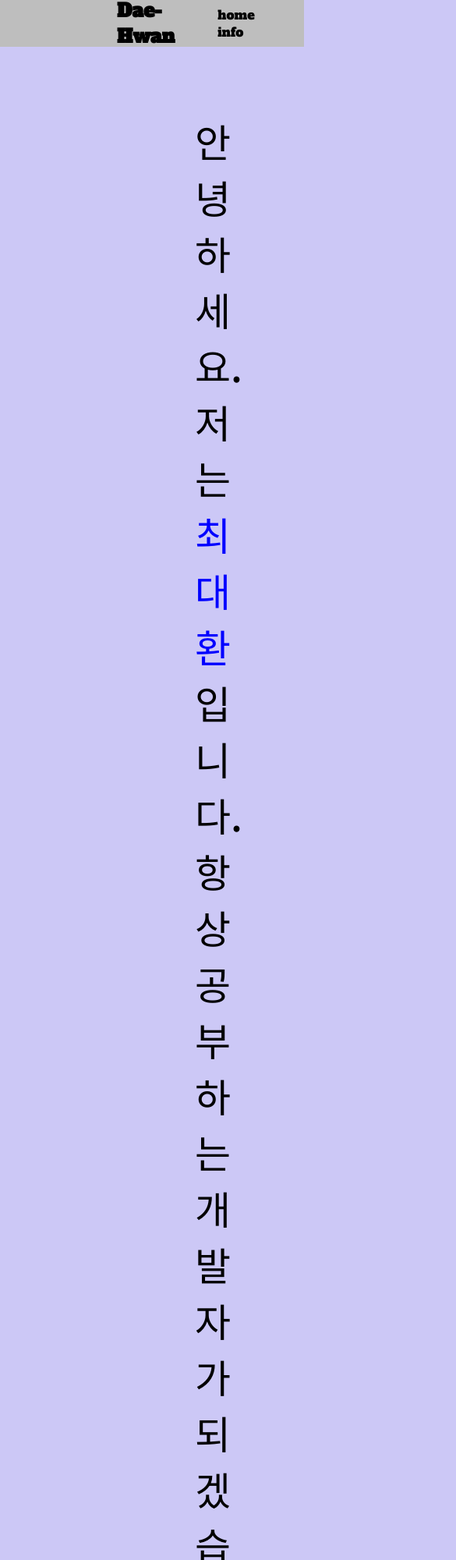
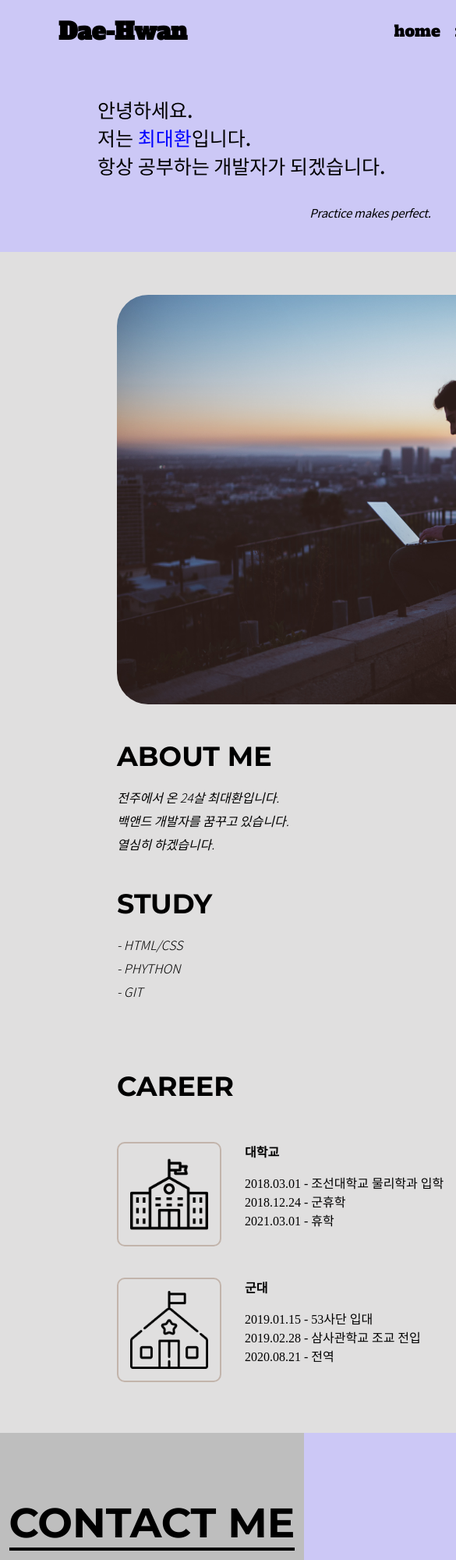
Before and after one commit to Dae-Hwan/PORTFOLIO, a plain HTML site: page index.html in a window 390 px wide. Shown: the top 2000 px of the page at 78% size, 585 px wide, since content can reach past the window. Drawn offline with Linux system fonts and the light colour scheme.

Commit message:
제출용 자기소개 페이지 최종본

```diff
--- a/css/style.css
+++ b/css/style.css
@@ -11,9 +11,7 @@ body {
     flex-direction: row;
     align-items: center;
     justify-content: space-between;
-    background-color: rgb(190, 190, 190);
-    height: 60px;
-
+    height: 80px;
 }
 
 ul {
@@ -31,14 +29,14 @@ li {
 .site-name {
     margin: 0;
     font-family: 'Alfa Slab One', cursive;
-    font-size: 24px;
+    font-size: 30px;
     color: black;
     margin-left: 150px;
 }
 
 .nav-menu {
     font-family: 'Alfa Slab One', cursive;
-    font-size: 16px;
+    font-size: 20px;
 }
 
 a {
@@ -99,6 +97,7 @@ a:hover {
 #profile-picture {
     width: 500px;
     margin-right: 60px;
+    border-radius: 40px;
 }
 
 .introduction>h2 {
@@ -114,7 +113,7 @@ a:hover {
     margin-bottom: 40px;
 }
 
- #capability {
+ .explain {
      font-family: 'Montserrat', sans-serif;
      font-weight: 400;
      font-size: 20px;
@@ -122,14 +121,14 @@ a:hover {
      line-height: 30px;
  }
 
- /* experience section */
- .experience-menu {
+ /* career section */
+ .career-menu {
      font-family: 'Montserrat', sans-serif;
      font-size: 35px;
      margin: 30px 0;
  }
 
- .experience-section {
+ .career-section {
      display: flex;
      flex-direction: column;
      justify-content: flex-start;
@@ -137,13 +136,13 @@ a:hover {
      margin-top: 20px;
  }
 
- .experience{
+ .career{
     display: flex;
     flex-direction: row;
     margin-bottom: 40px;
  }
 
- .experience-icon {
+ .career-icon {
      width: 100px;
      height: 100px;
      padding: 15px;
@@ -151,11 +150,11 @@ a:hover {
      border-radius: 10px;
  }
 
- .experience-intro {
+ .career-intro {
      margin-left: 30px;
  }
 
- .experience-name {
+ .career-name {
     font-family: 'Montserrat', sans-serif;
     font-weight: 700;
     margin-top: 0;
@@ -175,7 +174,7 @@ a:hover {
 
 .contact {
     font-family: 'Montserrat', sans-serif;
-    font-size: 50px;
+    font-size: 53px;
     font-weight: 700;
     padding-top: 30px;
     margin-bottom: 20px;
@@ -194,7 +193,7 @@ a:hover {
 }
 
 .info>p {
-    margin-left: 33px;
+    margin-left: 50px;
     text-align: left;
 }
 
@@ -207,3 +206,218 @@ a[title="Flaticon"]:hover {
     color: black;
     text-decoration: underline;
 }
+
+@media(max-width: 1260px) {
+    /* navigator */
+
+.navigator {
+    display: flex;
+    flex-direction: row;
+    align-items: center;
+    justify-content: space-between;
+    height: 80px;
+    min-width: 700px;
+}
+
+ul {
+    margin: 0;
+    margin-right: 75px;
+}
+
+li {
+    display: inline;
+    align-self: center;
+    margin: 0;
+    margin-left: 15px;
+}
+
+.site-name {
+    margin: 0;
+    font-family: 'Alfa Slab One', cursive;
+    font-size: 30px;
+    color: black;
+    margin-left: 75px;
+}
+
+.nav-menu {
+    font-family: 'Alfa Slab One', cursive;
+    font-size: 20px;
+}
+
+a {
+    color: black;
+    text-decoration: none;
+}
+
+a:hover {
+    color: white;
+    transition: 0.3s;
+}
+
+/* main */
+.main-board {
+    display: flex;
+    flex-direction: column;
+    margin: 0;
+    padding: 25px 125px;
+    background-color: #CCC8F6;
+    min-width: 700px;
+}
+
+.korean-comment {
+    font-family: 'Noto Sans KR', sans-serif;
+    font-weight: 500;
+    font-size: 25px;
+}
+
+.english-comment {
+    font-family: 'Noto Sans KR', sans-serif;
+    font-weight: 400;
+    font-size: 15px;
+    font-style: italic;
+    letter-spacing: -0.3px;
+    text-align: center;
+
+}
+
+.highlight {
+    color: blue;
+}
+
+/* frame */
+.frame {
+    padding: 25px 150px;
+    display: flex;
+    flex-direction: column;
+    min-width: 700px;
+
+    background-color: rgb(224, 223, 223);
+}
+
+/* profile-secton */
+.profile-section {
+    display: flex;
+    flex-direction: column;
+    align-items: flex-start;
+    margin: 15px 0;
+}
+
+#profile-picture {
+    width: 100%;
+    margin: 15px auto;
+    border-radius: 40px;
+}
+/*
+.introduction {
+    display: grid;
+    grid-template-columns: 1fr 1fr;
+} */
+
+.introduction>h2 {
+    margin: 30px 0 15px 0;
+    font-family: 'Montserrat', sans-serif;
+    font-size: 35px;
+}
+
+.introduction>p {
+    font-family: 'Noto Sans KR', sans-serif;
+    font-weight: 300;
+    font-size: 16px;
+    margin-bottom: 40px;
+}
+
+ .explain {
+     font-family: 'Montserrat', sans-serif;
+     font-weight: 400;
+     font-size: 20px;
+     font-style: italic;
+     line-height: 30px;
+ }
+
+ /* experience section */
+ .career-menu {
+     font-family: 'Montserrat', sans-serif;
+     font-size: 35px;
+     margin: 30px 0;
+ }
+
+ .career-section {
+     display: flex;
+     flex-direction: column;
+     justify-content: flex-start;
+     align-content: center;
+     margin-top: 20px;
+ }
+
+ .career{
+    display: flex;
+    flex-direction: row;
+    margin-bottom: 40px;
+ }
+
+ .career-icon {
+     width: 100px;
+     height: 100px;
+     padding: 15px;
+     border: 2px solid #C2B4AB;
+     border-radius: 10px;
+ }
+
+ .career-intro {
+     margin-left: 30px;
+ }
+
+ .career-name {
+    font-family: 'Montserrat', sans-serif;
+    font-weight: 700;
+    margin-top: 0;
+    margin-bottom: 10px;
+ }
+
+ /* footer section */
+ .footer {
+     background-color: rgb(190, 190, 190);
+    display: flex;
+    flex-direction: column;
+    align-items: center;
+    padding-bottom: 50px;
+    text-align: center;
+}
+
+
+.contact {
+    font-family: 'Montserrat', sans-serif;
+    font-size: 53px;
+    font-weight: 700;
+    padding-top: 30px;
+    margin-bottom: 20px;
+    border-bottom: 4px solid black;
+}
+
+.links {
+    font-family: 'Montserrat', sans-serif;
+    font-size: 30px;
+    font-weight: 400;
+    text-align: center;
+}
+
+.links>a {
+    margin: 0 10px;
+}
+
+.info>p {
+    margin-left: 50px;
+    text-align: left;
+}
+
+a[title="Good Ware"]:hover {
+    color: black;
+    text-decoration: underline;
+}
+
+a[title="Flaticon"]:hover {
+    color: black;
+    text-decoration: underline;
+}
+
+}
--- a/index.html
+++ b/index.html
@@ -25,6 +25,8 @@
         </ul>
     </nav>
 
+
+
     <div class="main-board">
         <h1 class="korean-comment">안녕하세요.<br>
             저는 <span class='highlight'>최대환</span>입니다. <br>
@@ -37,30 +39,30 @@
             <img id="profile-picture" src="images/developer.jpg">
             <div class="introduction">
                 <h2>ABOUT ME</h2>
-                <p>백앤드 개발자를 꿈꾸는 전주에서 온 24살 최대환입니다.<br>열심히하겠습니다
+                <p class="explain">전주에서 온 24살 최대환입니다.<br>백앤드 개발자를 꿈꾸고 있습니다.<br>열심히 하겠습니다.
                 </p>
-                <h2>CAPABILITY</h2>
-                <p id="capability">fiejfke<br>jifejf</p>
+                <h2>STUDY</h2>
+                <p class="explain">- HTML/CSS<br>- PHYTHON<br>- GIT</p>
 
             </div>
         </div>
 
-        <h5 class="experience-menu">EXPERIENCE</h5>
+        <h5 class="career-menu">CAREER</h5>
 
-        <div class="experience-section">
-            <div class="experience">
-                <img class="experience-icon" src="images/university.png">
-                <div class="experience-intro">
-                    <h4 class="experience-name">조선대학교</h4>
-                    <p>2018.3.1 조선대학교 물리학과 입학<br>2018.12.24 군휴학<br>2021.3.1 휴학</p>
+        <div class="career-section">
+            <div class="career">
+                <img class="career-icon" src="images/university.png">
+                <div class="career-intro">
+                    <h4 class="career-name">대학교</h4>
+                    <p>2018.03.01 - 조선대학교 물리학과 입학<br>2018.12.24 - 군휴학<br>2021.03.01 - 휴학</p>
                 </div>
             </div>
 
-            <div class="experience">
-                <img class="experience-icon" src="images/military.png">
-                <div class="experience-intro">
-                    <h4 class="experience-name">군대</h4>
-                    <p>2019.1.15입대<br>2020.8.21 전역</p>
+            <div class="career">
+                <img class="career-icon" src="images/military.png">
+                <div class="career-intro">
+                    <h4 class="career-name">군대</h4>
+                    <p>2019.01.15 - 53사단 입대<br>2019.02.28 - 삼사관학교 조교 전입<br>2020.08.21 - 전역</p>
                 </div>
             </div>
         </div>
@@ -71,7 +73,7 @@
         <div class="info">
             <div class="links">
                 <a href="https://velog.io/@gigymi2005" target="_blank">BLOG</a>
-                <a>INSTAGRAM</a>
+                <a href="https://www.instagram.com/daehwan1501/" target="_blank">INSTAGRAM</a>
             </div>
             <p>email: choidaehwan9282@gmail.com<br>phone-number: 010-9282-8444<br>
             <div>Icons made by <a href="https://www.flaticon.com/authors/good-ware" title="Good Ware">Good Ware</a> from <a href="https://www.flaticon.com/" title="Flaticon">www.flaticon.com</a></div></p>
```
